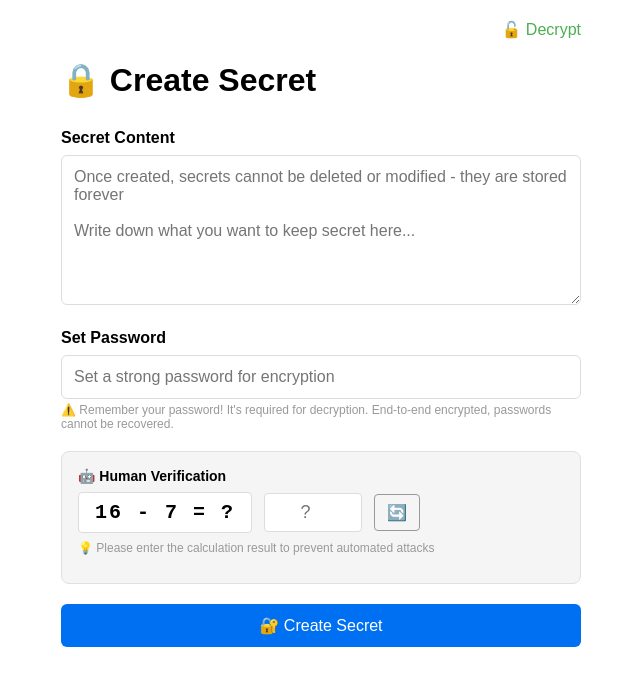
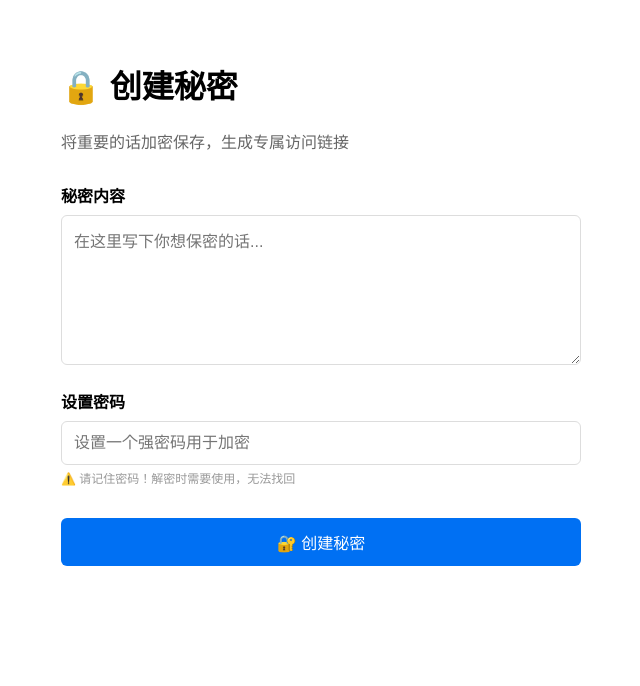
Before and after one commit to lanfenglongdi/secret-capsule, a Next.js app: page /create in a window 1280 px wide. Shown: the top 686 px of the page, without its empty margins (319-959 px from the left). Built offline with nearby package versions, Linux system fonts and the light colour scheme.

Commit message:
Restore Chinese version and fix scrolling issue

```diff
--- a/app/create/page.tsx
+++ b/app/create/page.tsx
@@ -1,13 +1,7 @@
 "use client";
 
-import { useState, useEffect } from "react";
+import { useState } from "react";
 import { encrypt } from "@/lib/crypto";
-
-interface CaptchaData {
-  question: string;
-  answer: number;
-  encoded: string;
-}
 
 export default function Create() {
   const [text, setText] = useState("");
@@ -16,64 +10,13 @@ export default function Create() {
   const [loading, setLoading] = useState(false);
   const [error, setError] = useState("");
 
-  // Captcha state
-  const [captcha, setCaptcha] = useState<CaptchaData | null>(null);
-  const [captchaAnswer, setCaptchaAnswer] = useState("");
-  const [showCaptcha, setShowCaptcha] = useState(false);
-
-  // Generate captcha
-  useEffect(() => {
-    generateNewCaptcha();
-  }, []);
-
-  function generateNewCaptcha() {
-    // Simple math problem generation
-    const operators = ['+', '-'];
-    const operator = operators[Math.floor(Math.random() * operators.length)];
-
-    let a: number, b: number, answer: number;
-
-    if (operator === '+') {
-      a = Math.floor(Math.random() * 15) + 1;
-      b = Math.floor(Math.random() * 15) + 1;
-      answer = a + b;
-    } else {
-      a = Math.floor(Math.random() * 10) + 10;
-      b = Math.floor(Math.random() * 9) + 1;
-      answer = a - b;
-    }
-
-    const encoded = btoa(JSON.stringify({ a, b, op: operator, ans: answer }));
-
-    setCaptcha({
-      question: `${a} ${operator} ${b} = ?`,
-      answer,
-      encoded
-    });
-    setCaptchaAnswer("");
-  }
-
   async function create() {
     if (!text.trim()) {
-      setError("Please enter your secret content");
+      setError("请输入秘密内容");
       return;
     }
     if (!password) {
-      setError("Please set a password");
-      return;
-    }
-
-    // Verify captcha
-    if (!captcha) {
-      setError("Please complete the human verification");
-      generateNewCaptcha();
-      return;
-    }
-
-    const userAnswer = parseInt(captchaAnswer);
-    if (isNaN(userAnswer) || userAnswer !== captcha.answer) {
-      setError("❌ Incorrect captcha answer, please recalculate");
-      generateNewCaptcha();
+      setError("请设置密码");
       return;
     }
 
@@ -88,35 +31,25 @@ export default function Create() {
       const res = await fetch("/api/save", {
         method: "POST",
         headers: { "Content-Type": "application/json" },
-        body: JSON.stringify({
-          id,
-          ...encrypted,
-          captcha_token: captcha.encoded
-        })
+        body: JSON.stringify({ id, ...encrypted })
       });
 
       if (!res.ok) {
-        const errorData = await res.json();
-        if (res.status === 429) {
-          throw new Error("Too many requests, please try again later");
-        }
-        throw new Error(errorData.error || "Failed to save");
+        throw new Error("保存失败");
       }
 
       setResult(id);
-      setShowCaptcha(false);
-    } catch (err: any) {
-      setError(err.message || "Creation failed, please try again");
-      generateNewCaptcha(); // Refresh captcha
+    } catch (err) {
+      setError("创建失败，请重试");
     } finally {
       setLoading(false);
     }
   }
 
   function copyToClipboard() {
-    // Copy secret ID
+    // 复制秘密编号
     navigator.clipboard.writeText(result);
-    alert("Secret ID copied to clipboard!");
+    alert("秘密编号已复制到剪贴板！");
   }
 
   return (
@@ -125,36 +58,18 @@ export default function Create() {
       padding: 40,
       maxWidth: 600,
       margin: "0 auto",
-      position: "relative",
       overflowY: "auto",
       boxSizing: "border-box"
     }}>
-      {/* Decrypt link */}
-      <a
-        href="/s/any"
-        style={{
-          position: "absolute",
-          top: 20,
-          right: 40,
-          color: "#4caf50",
-          textDecoration: "none",
-          fontSize: 16,
-          fontWeight: 500
-        }}
-        onMouseEnter={(e) => e.currentTarget.style.textDecoration = "underline"}
-        onMouseLeave={(e) => e.currentTarget.style.textDecoration = "none"}
-      >
-        🔓 Decrypt
-      </a>
-
-      <h1>🔒 Create Secret</h1>
+      <h1>🔒 创建秘密</h1>
+      <p style={{ color: "#666" }}>将重要的话加密保存，生成专属访问链接</p>
 
       <div style={{ marginTop: 30 }}>
         <label style={{ display: "block", marginBottom: 8, fontWeight: "bold" }}>
-          Secret Content
+          秘密内容
         </label>
         <textarea
-          placeholder="Once created, secrets cannot be deleted or modified - they are stored forever&#10;&#10;Write down what you want to keep secret here..."
+          placeholder="在这里写下你想保密的话..."
           value={text}
           onChange={(e) => setText(e.target.value)}
           style={{
@@ -173,11 +88,11 @@ export default function Create() {
 
       <div style={{ marginTop: 20 }}>
         <label style={{ display: "block", marginBottom: 8, fontWeight: "bold" }}>
-          Set Password
+          设置密码
         </label>
         <input
           type="password"
-          placeholder="Set a strong password for encryption"
+          placeholder="设置一个强密码用于加密"
           value={password}
           onChange={(e) => setPassword(e.target.value)}
           style={{
@@ -190,75 +105,9 @@ export default function Create() {
           }}
         />
         <p style={{ fontSize: 12, color: "#999", marginTop: 4 }}>
-          ⚠️ Remember your password! It's required for decryption. End-to-end encrypted, passwords cannot be recovered.
+          ⚠️ 请记住密码！解密时需要使用，无法找回
         </p>
       </div>
-
-      {/* Human verification */}
-      {captcha && !result && (
-        <div style={{
-          marginTop: 20,
-          padding: 16,
-          backgroundColor: "#f5f5f5",
-          borderRadius: 8,
-          border: "1px solid #e0e0e0"
-        }}>
-          <label style={{ display: "block", marginBottom: 8, fontWeight: "bold", fontSize: 14 }}>
-            🤖 Human Verification
-          </label>
-          <div style={{
-            display: "flex",
-            gap: 12,
-            alignItems: "center"
-          }}>
-            <span style={{
-              fontSize: 20,
-              fontWeight: "bold",
-              fontFamily: "monospace",
-              backgroundColor: "white",
-              padding: "8px 16px",
-              borderRadius: 4,
-              border: "1px solid #ddd",
-              letterSpacing: 2
-            }}>
-              {captcha.question}
-            </span>
-            <input
-              type="number"
-              placeholder="?"
-              value={captchaAnswer}
-              onChange={(e) => setCaptchaAnswer(e.target.value)}
-              style={{
-                width: 80,
-                padding: 8,
-                fontSize: 18,
-                textAlign: "center",
-                border: "1px solid #ddd",
-                borderRadius: 4
-              }}
-              onKeyDown={(e) => e.key === 'Enter' && create()}
-            />
-            <button
-              onClick={generateNewCaptcha}
-              type="button"
-              style={{
-                padding: "8px 12px",
-                backgroundColor: "transparent",
-                border: "1px solid #999",
-                borderRadius: 4,
-                cursor: "pointer",
-                fontSize: 16
-              }}
-              title="New Question"
-            >
-              🔄
-            </button>
-          </div>
-          <p style={{ fontSize: 12, color: "#999", marginTop: 8 }}>
-            💡 Please enter the calculation result to prevent automated attacks
-          </p>
-        </div>
-      )}
 
       {error && (
         <div style={{
@@ -287,7 +136,7 @@ export default function Create() {
           width: "100%"
         }}
       >
-        {loading ? "Encrypting..." : "🔐 Create Secret"}
+        {loading ? "加密中..." : "🔐 创建秘密"}
       </button>
 
       {result && (
@@ -298,7 +147,7 @@ export default function Create() {
           borderRadius: 8,
           border: "1px solid #bbdefb"
         }}>
-          <h3 style={{ margin: "0 0 16px 0", color: "#1565c0" }}>✅ Secret Created Successfully!</h3>
+          <h3 style={{ margin: "0 0 16px 0", color: "#1565c0" }}>✅ 秘密创建成功！</h3>
 
           <div style={{
             padding: 16,
@@ -308,7 +157,7 @@ export default function Create() {
             marginBottom: 16
           }}>
             <p style={{ margin: "0 0 8px 0", fontSize: 14, color: "#666" }}>
-              📋 Secret ID (copy this ID)
+              📋 秘密编号（复制这个编号）
             </p>
             <div style={{
               display: "flex",
@@ -340,7 +189,7 @@ export default function Create() {
                   fontSize: 14
                 }}
               >
-                📋 Copy
+                📋 复制
               </button>
             </div>
           </div>
@@ -352,24 +201,15 @@ export default function Create() {
             border: "1px solid #ffe0b2"
           }}>
             <p style={{ margin: "0 0 8px 0", fontSize: 14, color: "#e65100", fontWeight: "bold" }}>
-              ⚠️ Important Notice
+              ⚠️ 重要提示
             </p>
             <ul style={{ margin: 0, paddingLeft: 20, fontSize: 14, color: "#666", lineHeight: 1.8 }}>
-              <li>请务必记下你的<strong>秘密编号</strong>和<strong>密码</strong></li>
-              <li>只有输入编号和密码才可解锁秘密</li>
-              <li>密码编号和密码都无法找回，请妥善保管！</li>
+              <li>请记下你的<strong>秘密编号</strong>和<strong>密码</strong></li>
+              <li>将这两个信息告诉对方</li>
+              <li>对方在首页输入编号和密码即可解锁</li>
+              <li>密码无法找回，请妥善保管！</li>
             </ul>
           </div>
-
-          {/* Bottom security notice */}
-          <p style={{
-            marginTop: 20,
-            fontSize: 13,
-            color: "#999",
-            textAlign: "center"
-          }}>
-            🔒 End-to-end encrypted · Passwords cannot be recovered · Please keep your ID and password safe
-          </p>
         </div>
       )}
     </div>
```
Also changed, not shown: app/s/[id]/page.tsx (+20 -43 lines).
